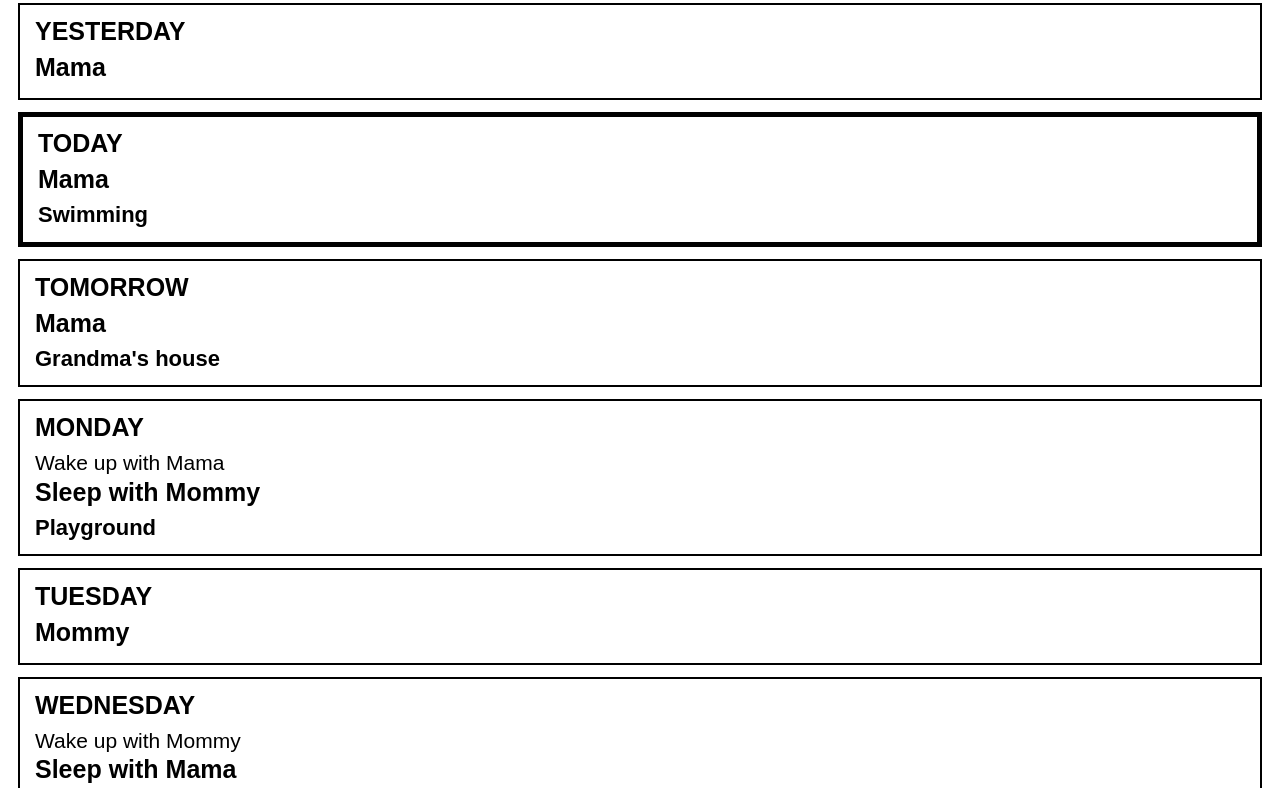
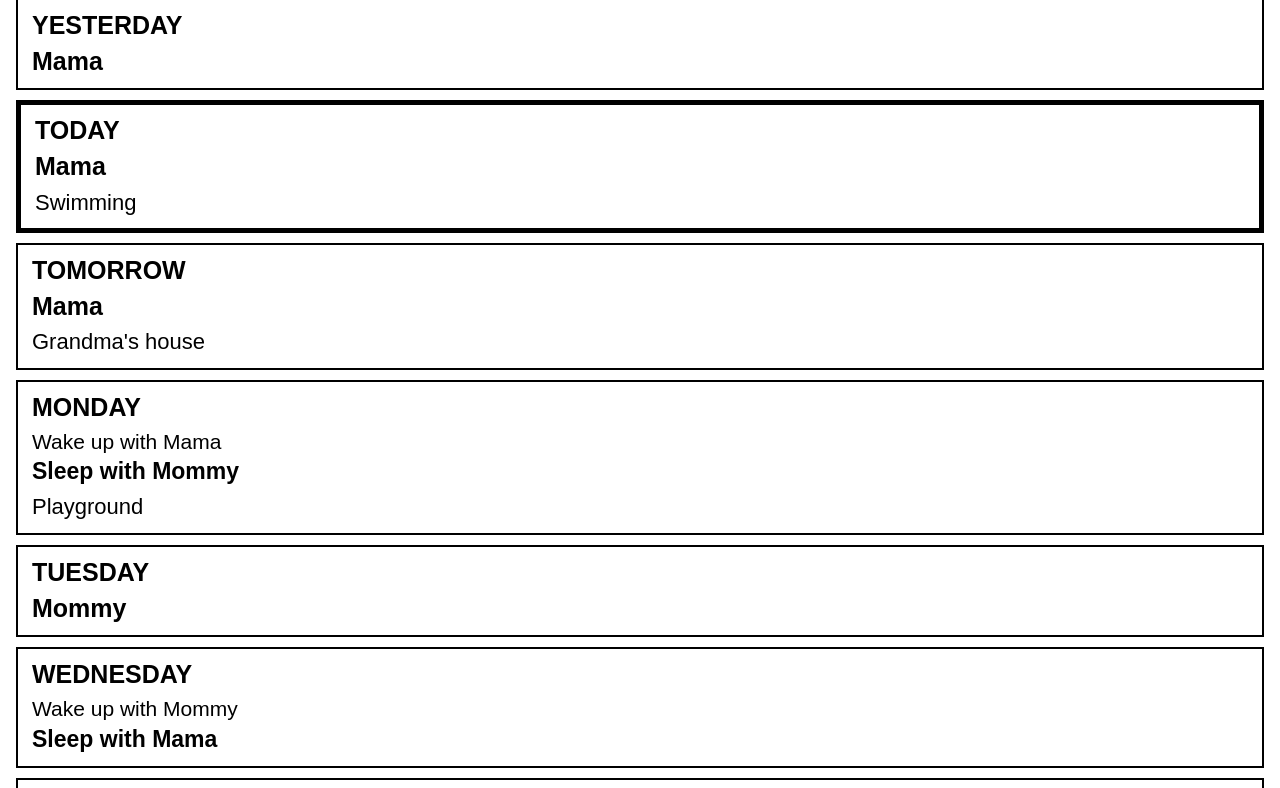
Before and after one commit to cleahy3-sheep/project-phoebe, a plain HTML site: page index.html in a window 1280 px wide. Shown: the part 72-860 px from the top of the page. Drawn offline with Linux system fonts and the light colour scheme.

Commit message:
Update index.html

```diff
--- a/index.html
+++ b/index.html
@@ -2,7 +2,13 @@
 <html>
 <head>
   <meta charset="UTF-8">
+
+  <meta http-equiv="Cache-Control" content="no-cache, no-store, must-revalidate">
+  <meta http-equiv="Pragma" content="no-cache">
+  <meta http-equiv="Expires" content="0">
+
   <meta name="viewport" content="width=device-width, initial-scale=1">
+
   <title>Phoebe's Calendar</title>
 
   <style>
@@ -11,19 +17,19 @@
       background: white;
       color: black;
       margin: 0;
-      padding: 18px;
+      padding: 16px;
     }
 
     h1 {
       text-align: center;
       font-size: 30px;
-      margin: 5px 0 18px 0;
+      margin: 4px 0 16px 0;
     }
 
     .day {
       border: 2px solid black;
-      padding: 12px 15px;
-      margin-bottom: 12px;
+      padding: 11px 14px;
+      margin-bottom: 10px;
     }
 
     .today {
@@ -33,24 +39,29 @@
     .day-title {
       font-size: 25px;
       font-weight: bold;
-      margin-bottom: 7px;
+      margin-bottom: 6px;
     }
 
     .parent {
       font-size: 25px;
       font-weight: bold;
-      margin-bottom: 4px;
+      line-height: 1.25;
     }
 
-    .detail {
+    .transition {
       font-size: 21px;
+      line-height: 1.35;
+    }
+
+    .sleep {
+      font-size: 23px;
+      font-weight: bold;
       line-height: 1.35;
     }
 
     .event {
       font-size: 22px;
-      font-weight: bold;
-      margin-top: 7px;
+      margin-top: 6px;
       line-height: 1.3;
     }
   </style>
@@ -91,20 +102,36 @@
     );
   }
 
+  function makeDate(base, offset) {
+    var date = new Date(
+      base.getFullYear(),
+      base.getMonth(),
+      base.getDate()
+    );
+
+    date.setDate(date.getDate() + offset);
+    return date;
+  }
+
   function parentForDate(date) {
     var day = date.getDay();
 
-    /* Monday + Tuesday */
+    /* Monday and Tuesday */
     if (day === 1 || day === 2) {
       return "Mommy";
     }
 
-    /* Wednesday + Thursday */
+    /* Wednesday and Thursday */
     if (day === 3 || day === 4) {
       return "Mama";
     }
 
-    /* Friday-Sunday alternating weekend */
+    /*
+      Friday, Saturday and Sunday are one alternating weekend block.
+
+      Friday August 14, 2026 starts a Mommy weekend.
+    */
+
     var friday = new Date(
       date.getFullYear(),
       date.getMonth(),
@@ -119,7 +146,6 @@
       friday.setDate(friday.getDate() - 2);
     }
 
-    /* August 14, 2026 = start of a Mommy weekend */
     var anchorFriday = new Date(2026, 7, 14);
 
     var difference = daysBetween(friday, anchorFriday);
@@ -148,18 +174,6 @@
     return dayNames[date.getDay()];
   }
 
-  function makeDate(base, offset) {
-    var date = new Date(
-      base.getFullYear(),
-      base.getMonth(),
-      base.getDate()
-    );
-
-    date.setDate(date.getDate() + offset);
-
-    return date;
-  }
-
   function twoDigits(number) {
     if (number < 10) {
       return "0" + number;
@@ -178,14 +192,30 @@
     );
   }
 
+  function addText(parent, className, text) {
+    var line = document.createElement("div");
+
+    line.className = className;
+
+    line.appendChild(
+      document.createTextNode(text)
+    );
+
+    parent.appendChild(line);
+  }
+
   function renderCalendar(events) {
 
+    var calendar = document.getElementById("calendar");
     var today = new Date();
-    var calendar = document.getElementById("calendar");
 
     calendar.innerHTML = "";
 
-    /* Yesterday + Today + five future days */
+    /*
+      Rolling seven-day view:
+      Yesterday + Today + five upcoming days
+    */
+
     for (var offset = -1; offset <= 5; offset++) {
 
       var date = makeDate(today, offset);
@@ -202,48 +232,46 @@
         box.className = "day";
       }
 
-      var title = document.createElement("div");
-      title.className = "day-title";
-      title.appendChild(
-        document.createTextNode(
-          titleForOffset(offset, date)
-        )
+      addText(
+        box,
+        "day-title",
+        titleForOffset(offset, date)
       );
 
-      box.appendChild(title);
+      /*
+        If Phoebe stays with the same parent,
+        just show Mama or Mommy.
+
+        If the parent changes that day,
+        show wake-up and sleep information instead.
+      */
 
       if (parent === previousParent) {
 
-        var parentLine = document.createElement("div");
-        parentLine.className = "parent";
-        parentLine.appendChild(
-          document.createTextNode(parent)
+        addText(
+          box,
+          "parent",
+          parent
         );
-
-        box.appendChild(parentLine);
 
       } else {
 
-        var wake = document.createElement("div");
-        wake.className = "detail";
-        wake.appendChild(
-          document.createTextNode(
-            "Wake up with " + previousParent
-          )
+        addText(
+          box,
+          "transition",
+          "Wake up with " + previousParent
         );
 
-        box.appendChild(wake);
+        addText(
+          box,
+          "sleep",
+          "Sleep with " + parent
+        );
+      }
 
-        var sleep = document.createElement("div");
-        sleep.className = "parent";
-        sleep.appendChild(
-          document.createTextNode(
-            "Sleep with " + parent
-          )
-        );
-
-        box.appendChild(sleep);
-      }
+      /*
+        Custom events from events.json
+      */
 
       var key = dateKey(date);
 
@@ -251,14 +279,11 @@
 
         for (var i = 0; i < events[key].length; i++) {
 
-          var eventLine = document.createElement("div");
-          eventLine.className = "event";
-
-          eventLine.appendChild(
-            document.createTextNode(events[key][i])
+          addText(
+            box,
+            "event",
+            events[key][i]
           );
-
-          box.appendChild(eventLine);
         }
       }
 
@@ -267,9 +292,12 @@
   }
 
   /*
-    Use an old-style request because it is more compatible
-    with the Kobo's browser than modern fetch().
+    Load events.json.
+
+    The changing number forces the Kobo to ask
+    for a fresh copy instead of using an old one.
   */
+
   var request = new XMLHttpRequest();
 
   request.onreadystatechange = function () {
@@ -279,26 +307,26 @@
       if (request.status === 200) {
 
         try {
-          var events = JSON.parse(request.responseText);
-          renderCalendar(events);
+
+          renderCalendar(
+            JSON.parse(request.responseText)
+          );
 
         } catch (error) {
+
           renderCalendar({});
         }
 
       } else {
+
         renderCalendar({});
       }
     }
   };
 
-  /*
-    The number on the end helps stop the Kobo
-    from showing an old cached copy of events.json.
-  */
   request.open(
     "GET",
-    "events.json?t=" + new Date().getTime(),
+    "events.json?v=" + new Date().getTime(),
     true
   );
 
```
